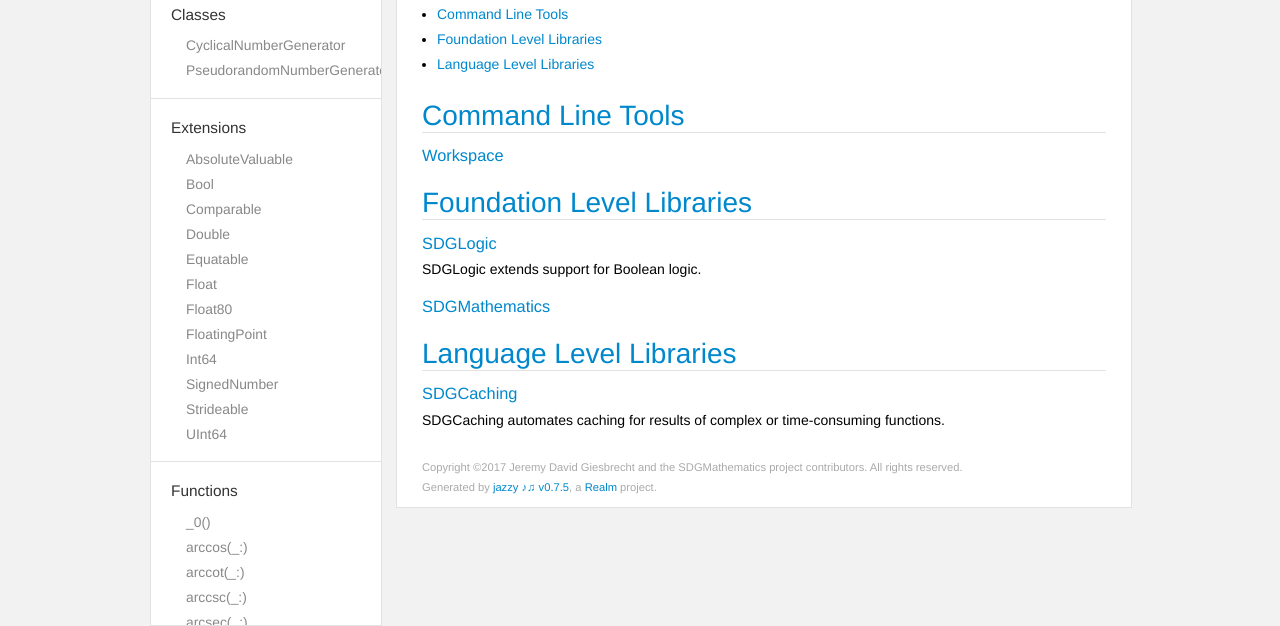
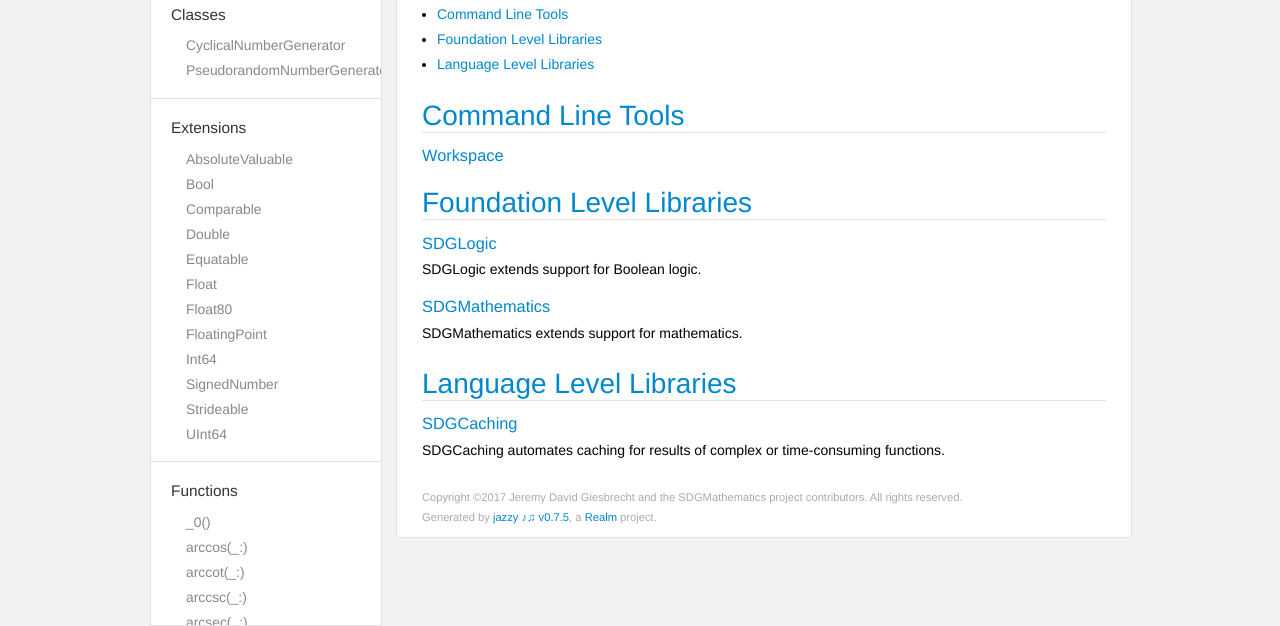
Before and after one commit to SDGGiesbrecht/SDGMathematics, a plain HTML site: page docs/Linux/related-projects.html in a window 1280 px wide. Shown: the part 174-800 px from the top of the page. Drawn offline with Linux system fonts and the light colour scheme.

Commit message:
Updated related projects.

```diff
--- a/docs/Linux/related-projects.html
+++ b/docs/Linux/related-projects.html
@@ -365,7 +365,9 @@
 <a href='#a-href-https-sdggiesbrecht-github-io-sdglogic-macos-sdglogic-a' class='anchor' aria-hidden=true><span class="header-anchor"></span></a><h3 id='a-href-https-sdggiesbrecht-github-io-sdglogic-macos-sdglogic-a'><a href="https://sdggiesbrecht.github.io/SDGLogic/macOS">SDGLogic</a></h3>
 
 <p>SDGLogic extends support for Boolean logic.</p>
-<a href='#a-href-https-github-com-sdggiesbrecht-sdgmathematics-sdgmathematics-a' class='anchor' aria-hidden=true><span class="header-anchor"></span></a><h3 id='a-href-https-github-com-sdggiesbrecht-sdgmathematics-sdgmathematics-a'><a href="https://github.com/SDGGiesbrecht/SDGMathematics">SDGMathematics</a></h3>
+<a href='#a-href-https-sdggiesbrecht-github-io-sdgmathematics-macos-sdgmathematics-a' class='anchor' aria-hidden=true><span class="header-anchor"></span></a><h3 id='a-href-https-sdggiesbrecht-github-io-sdgmathematics-macos-sdgmathematics-a'><a href="https://sdggiesbrecht.github.io/SDGMathematics/macOS">SDGMathematics</a></h3>
+
+<p>SDGMathematics extends support for mathematics.</p>
 <a href='#a-name-language-level-libraries-language-level-libraries-a' class='anchor' aria-hidden=true><span class="header-anchor"></span></a><h2 id='a-name-language-level-libraries-language-level-libraries-a'><a name="Language‐Level‐Libraries">Language Level Libraries</a></h2>
 <a href='#a-href-https-sdggiesbrecht-github-io-sdgcaching-macos-sdgcaching-a' class='anchor' aria-hidden=true><span class="header-anchor"></span></a><h3 id='a-href-https-sdggiesbrecht-github-io-sdgcaching-macos-sdgcaching-a'><a href="https://sdggiesbrecht.github.io/SDGCaching/macOS">SDGCaching</a></h3>
 
```
Also changed, not shown: docs/iOS/related-projects.html (+3 -1 lines), docs/macOS/related-projects.html (+3 -1 lines), docs/tvOS/related-projects.html (+3 -1 lines), docs/watchOS/related-projects.html (+3 -1 lines), 6 other files.
